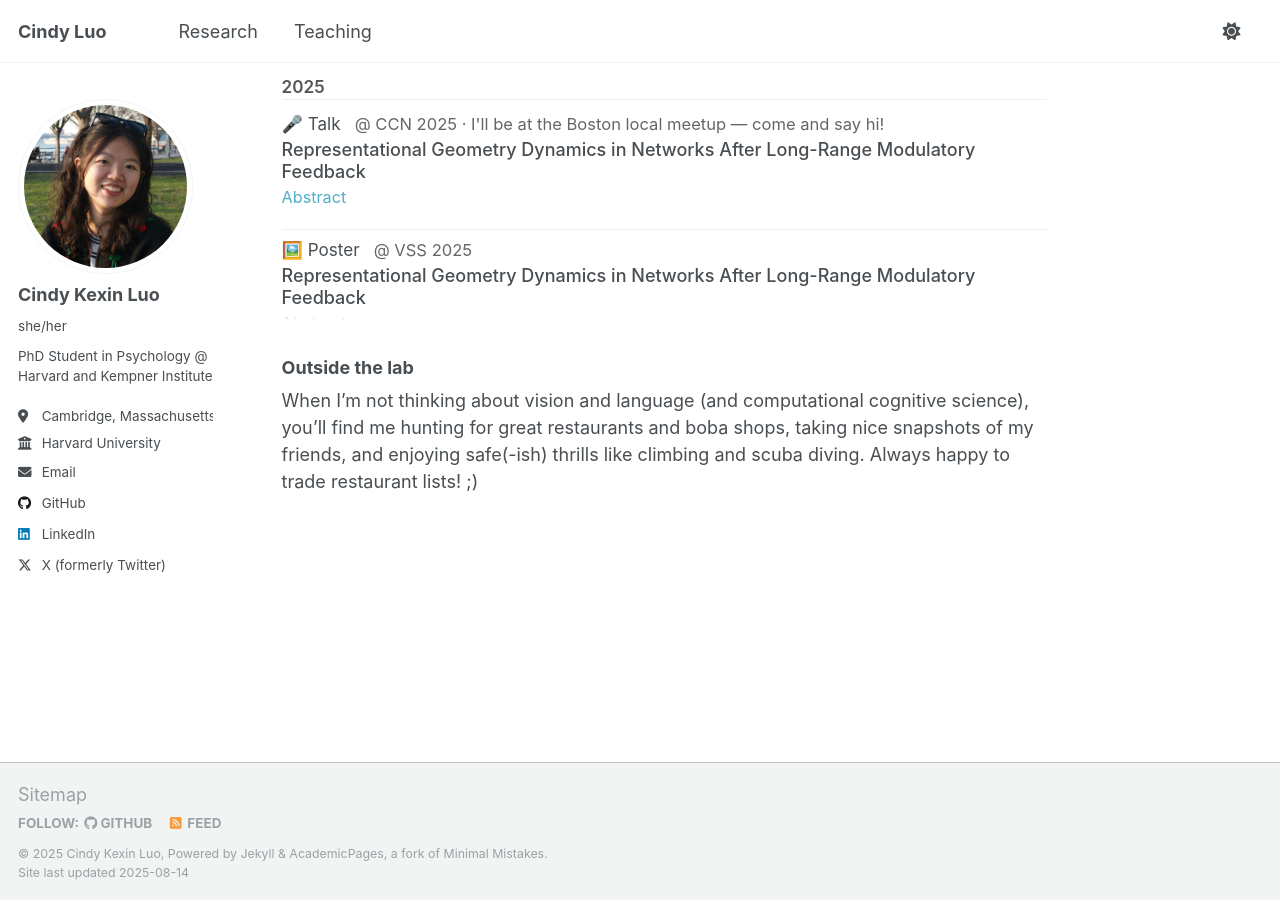
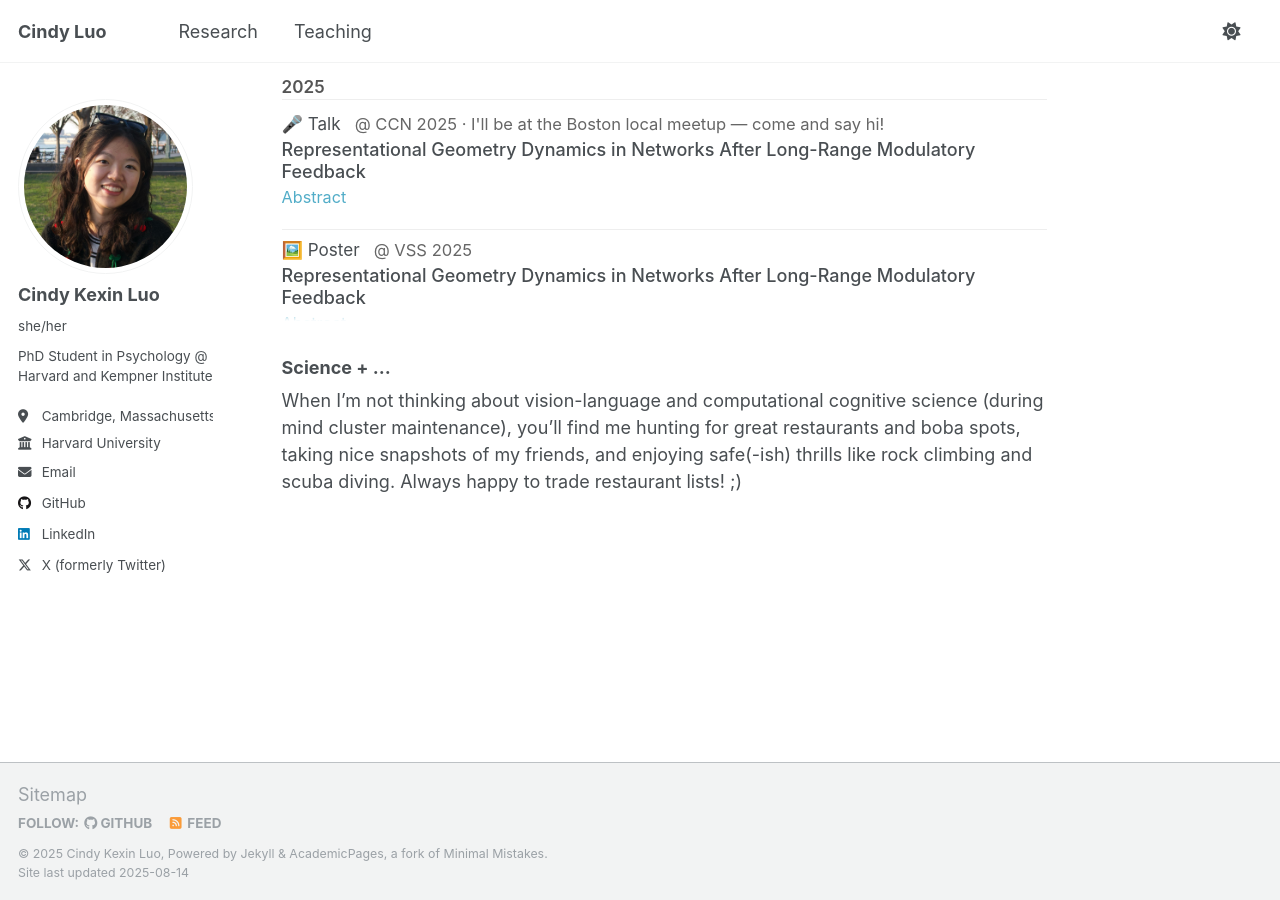
Before and after one commit to cindyLuo99/cindyluo.github.io, a Jekyll site: the page built from _pages/about.md, in a window 1280 px wide and 900 px high, scrolled down 671 px. Built offline with Jekyll 4.4.1, drawn with Linux system fonts in a browser that asks for light colours.

Commit message:
Slight update of aboutMe.md

```diff
--- a/_pages/about.md
+++ b/_pages/about.md
@@ -58,5 +58,5 @@ Prior to joining Harvard, I earned my B.A. in Psychology and Mathematics from Gr
   </div>
 </div>
 
-### Outside the lab
-When I’m not thinking about vision and language (and computational cognitive science), you’ll find me hunting for great restaurants and boba shops, taking nice snapshots of my friends, and enjoying safe(-ish) thrills like climbing and scuba diving. Always happy to trade restaurant lists! ;)
+### Science + ...
+When I’m not thinking about vision-language and computational cognitive science (during mind cluster maintenance), you’ll find me hunting for great restaurants and boba spots, taking nice snapshots of my friends, and enjoying safe(-ish) thrills like rock climbing and scuba diving. Always happy to trade restaurant lists! ;)
```
